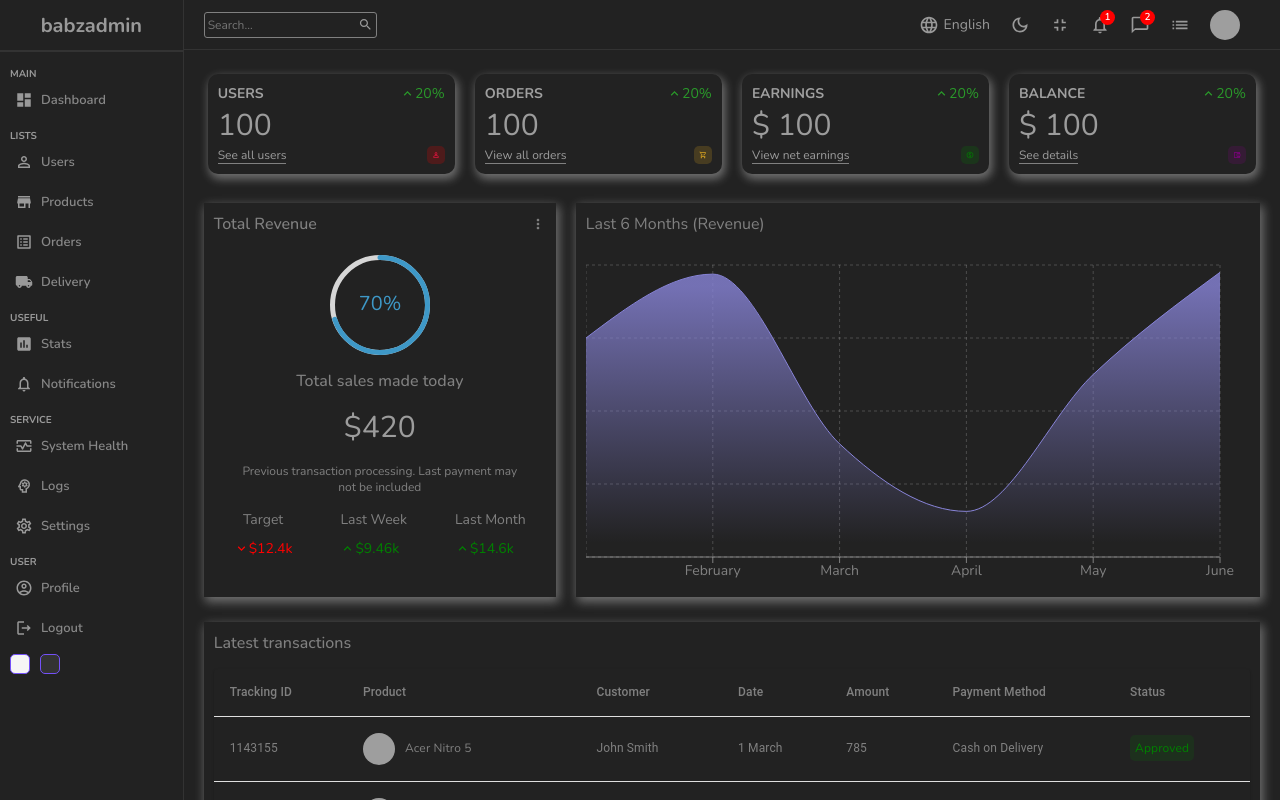
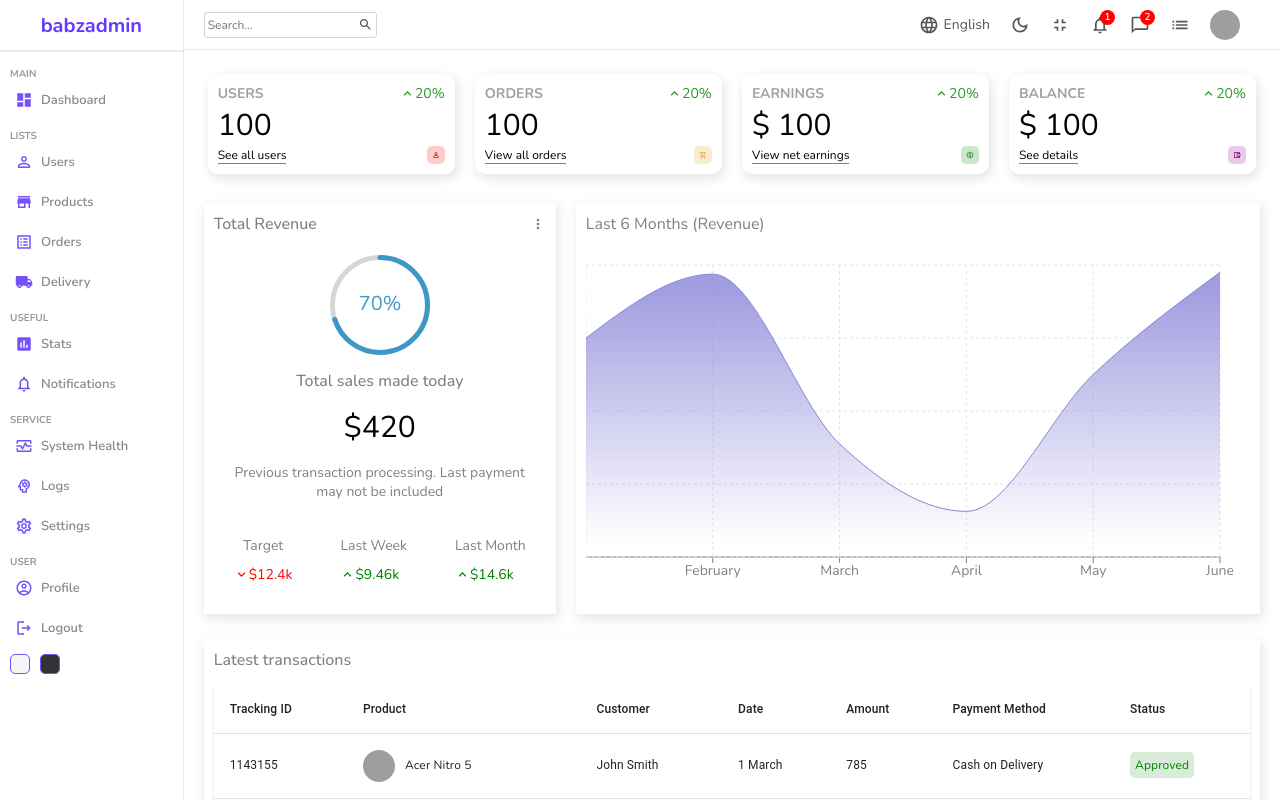
Before and after one commit to gidi-babz/Admin-Dashboard, a React (Create React App) app: page / in a window 1280 px wide. Shown: the top 800 px of the page. Built offline with nearby package versions, Linux system fonts and the light colour scheme; grey boxes are pictures that could not be loaded.

Commit message:
toggle dark mode

```diff
--- a/src/App.js
+++ b/src/App.js
@@ -1,3 +1,4 @@
+import { useContext } from 'react';
 import { BrowserRouter, Routes, Route } from 'react-router-dom';
 
 import Home from './pages/home/Home';
@@ -7,10 +8,12 @@
 import New from './pages/new/New';
 import { productInputs, userInputs } from './formSource';
 import './style/dark.scss';
+import { DarkModeContext } from './context/darkModeContext';
 
 function App() {
+  const { darkMode } = useContext(DarkModeContext);
   return (
-    <div className="app dark">
+    <div className={darkMode ? 'app dark' : 'app'}>
       <BrowserRouter>
         <Routes>
           <Route path="/">
--- a/src/components/featured/featured.scss
+++ b/src/components/featured/featured.scss
@@ -32,6 +32,13 @@
     .featuredChart {
       width: 10rem;
       height: 10rem;
+    }
+    .desc {
+      font-size: 1.4rem;
+    }
+
+    .summary {
+      margin-top: 2rem;
     }
   }
 
--- a/src/components/navbar/Navbar.js
+++ b/src/components/navbar/Navbar.js
@@ -1,14 +1,19 @@
+import { useContext } from 'react';
 import './navbar.scss';
 
 import SearchOutlinedIcon from '@mui/icons-material/SearchOutlined';
 import LanguageOutlinedIcon from '@mui/icons-material/LanguageOutlined';
 import DarkModeOutlinedIcon from '@mui/icons-material/DarkModeOutlined';
+import LightModeOutlinedIcon from '@mui/icons-material/LightModeOutlined';
 import FullscreenExitOutlinedIcon from '@mui/icons-material/FullscreenExitOutlined';
 import NotificationsNoneOutlinedIcon from '@mui/icons-material/NotificationsNoneOutlined';
 import ChatBubbleOutlineOutlinedIcon from '@mui/icons-material/ChatBubbleOutlineOutlined';
 import ListOutlinedIcon from '@mui/icons-material/ListOutlined';
+import { DarkModeContext } from '../../context/darkModeContext';
 
 const Navbar = () => {
+  const { darkMode, dispatch } = useContext(DarkModeContext);
+
   return (
     <nav className="navbar">
       <div className="wrapper">
@@ -22,8 +27,9 @@
             <LanguageOutlinedIcon className="icon" />
             English
           </div>
-					<div className="item">
-						<DarkModeOutlinedIcon className="icon" />
+          <div className="item" onClick={() => dispatch({ type: 'TOGGLE' })}>
+            {!darkMode && <DarkModeOutlinedIcon className="icon" />}
+            {darkMode && <LightModeOutlinedIcon className="icon" />}
           </div>
           <div className="item">
             <FullscreenExitOutlinedIcon className="icon" />
--- a/src/components/sidebar/Sidebar.js
+++ b/src/components/sidebar/Sidebar.js
@@ -1,3 +1,4 @@
+import { useContext } from 'react';
 import { Link } from 'react-router-dom';
 
 import './sidebar.scss';
@@ -14,8 +15,11 @@
 import SettingsOutlinedIcon from '@mui/icons-material/SettingsOutlined';
 import AccountCircleOutlinedIcon from '@mui/icons-material/AccountCircleOutlined';
 import LogoutOutlinedIcon from '@mui/icons-material/LogoutOutlined';
+import { DarkModeContext } from '../../context/darkModeContext';
 
 const Sidebar = () => {
+  const { dispatch } = useContext(DarkModeContext);
+
   return (
     <aside className="sidebar">
       <div className="top">
@@ -86,8 +90,14 @@
         </ul>
       </div>
       <div className="bottom">
-        <div className="colorOption"></div>
-        <div className="colorOption"></div>
+        <div
+          className="colorOption"
+          onClick={() => dispatch({ type: 'LIGHT' })}
+        ></div>
+        <div
+          className="colorOption"
+          onClick={() => dispatch({ type: 'DARK' })}
+        ></div>
       </div>
     </aside>
   );
--- /dev/null
+++ b/src/context/darkModeContext.js
@@ -0,0 +1,19 @@
+import { createContext, useReducer } from 'react';
+
+import DarkModeReducer from './darkModeReducer';
+
+const INITIAL_STATE = {
+  darkMode: false,
+};
+
+export const DarkModeContext = createContext(INITIAL_STATE);
+
+export const DarkModeContextProvider = ({ children }) => {
+  const [state, dispatch] = useReducer(DarkModeReducer, INITIAL_STATE);
+
+  return (
+    <DarkModeContext.Provider value={{ darkMode: state.darkMode, dispatch }}>
+      {children}
+    </DarkModeContext.Provider>
+  );
+};
--- /dev/null
+++ b/src/context/darkModeReducer.js
@@ -0,0 +1,23 @@
+const DarkModeReducer = (state, action) => {
+  switch (action.type) {
+    case 'LIGHT': {
+      return {
+        darkMode: false,
+      };
+    }
+    case 'DARK': {
+      return {
+        darkMode: true,
+      };
+    }
+    case 'TOGGLE': {
+      return {
+        darkMode: !state.darkMode,
+      };
+    }
+    default:
+      return state.darkMode;
+  }
+};
+
+export default DarkModeReducer;
--- a/src/index.js
+++ b/src/index.js
@@ -1,10 +1,13 @@
 import React from 'react';
 import ReactDOM from 'react-dom/client';
 import App from './App';
+import { DarkModeContextProvider } from './context/darkModeContext';
 
 const root = ReactDOM.createRoot(document.getElementById('root'));
 root.render(
-	<React.StrictMode>
-		<App />
-	</React.StrictMode>
+  <React.StrictMode>
+    <DarkModeContextProvider>
+      <App />
+    </DarkModeContextProvider>
+  </React.StrictMode>
 );
```
Lines whose indentation alone changed are shown as unchanged.
